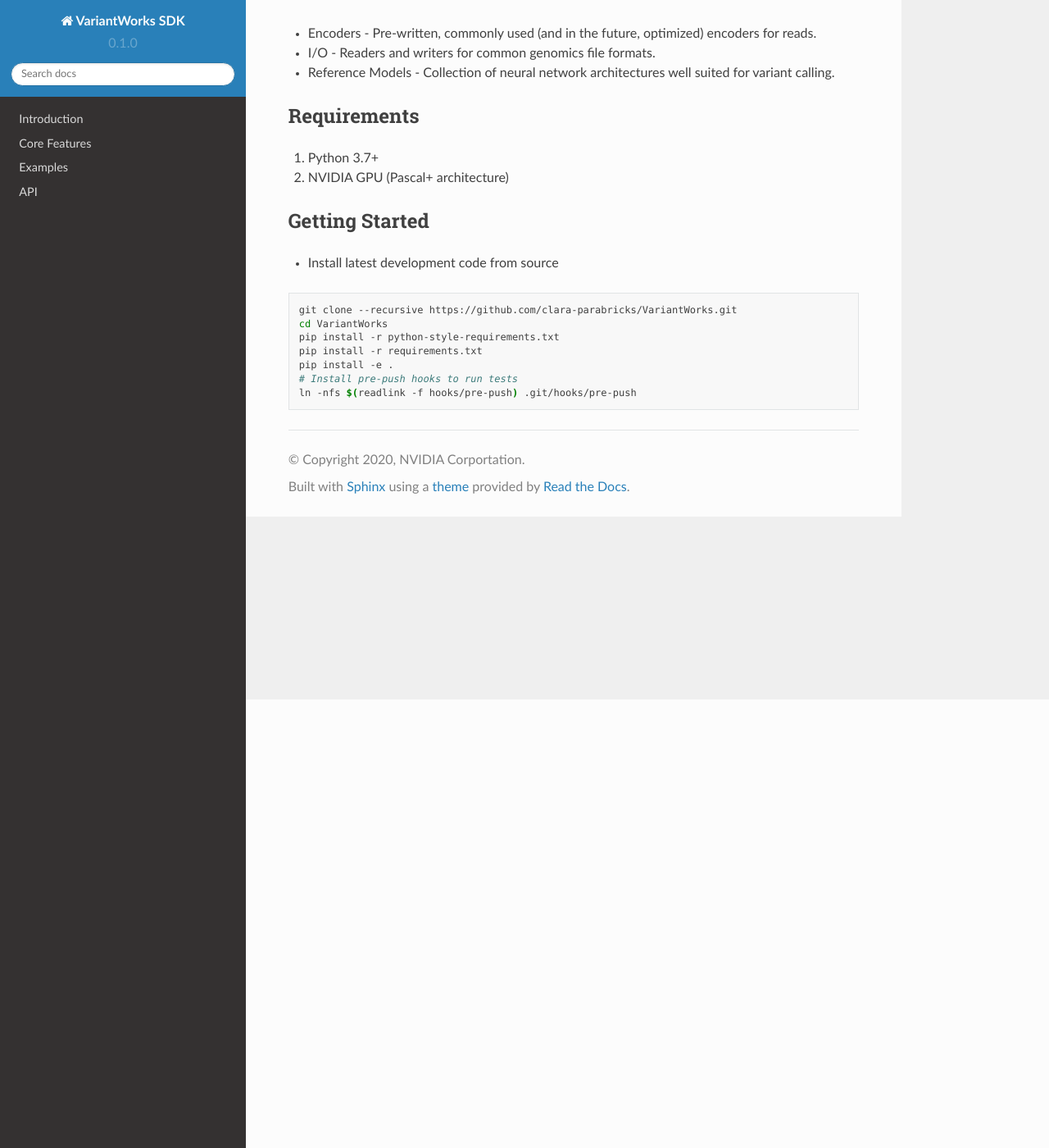
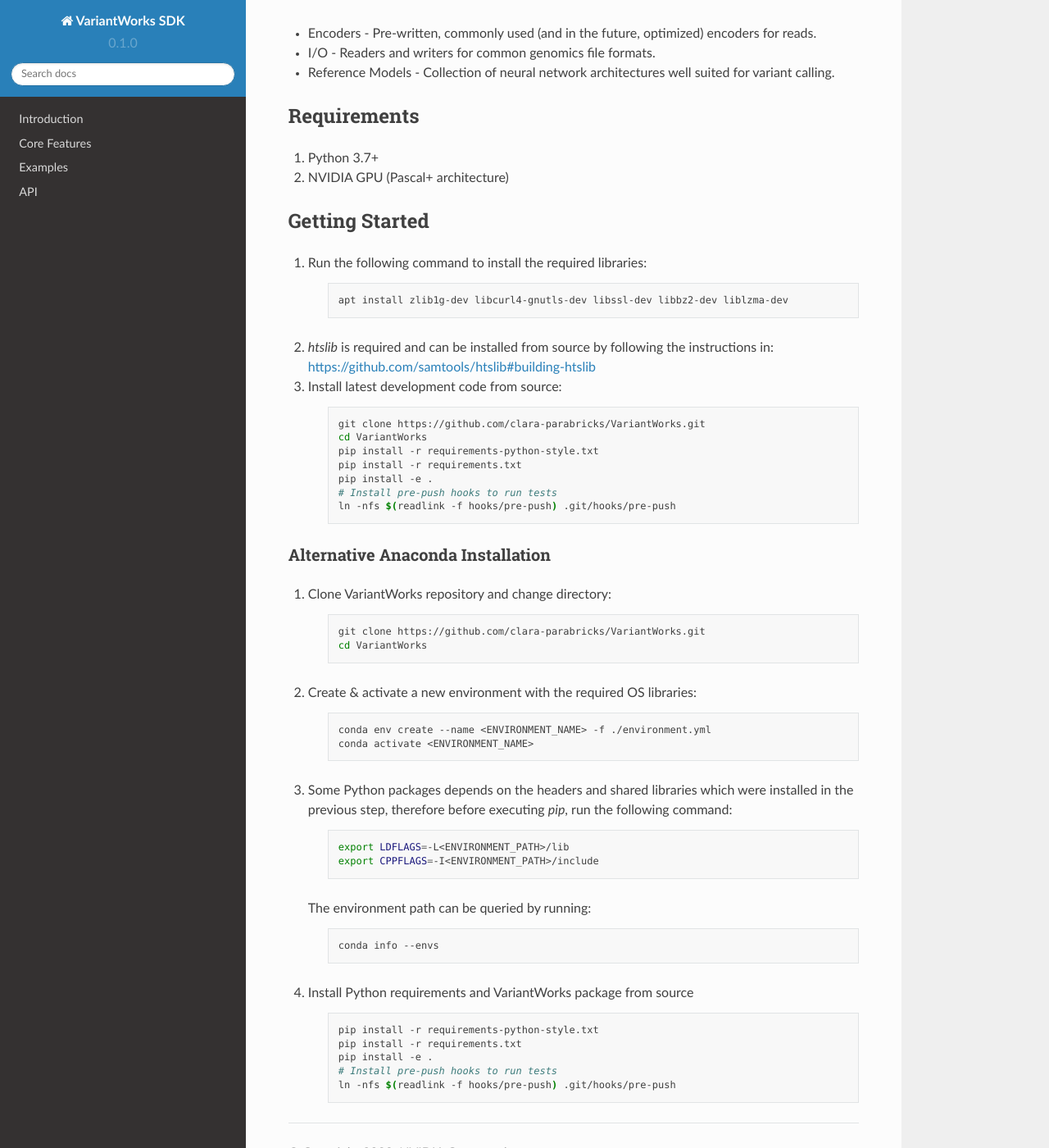
Before and after one commit to NVIDIA/VariantWorks, a Sphinx documentation site: the page built from docs/source/README.rst, in a window 1280 px wide and 1400 px high, scrolled down 547 px. Shown: the whole window at 82% size. Built offline with Sphinx 7.4.7 and the Read the Docs theme 2.0.0, drawn with Linux system fonts in a browser that asks for light colours.

Commit message:
Add alternative setup instructions through Anaconda

```diff
--- a/docs/source/README.rst
+++ b/docs/source/README.rst
@@ -31,14 +31,65 @@
 Getting Started
 ---------------
 
-* Install latest development code from source
+#. Run the following command to install the required libraries:
 
-.. code-block:: bash
+    .. code-block:: bash
 
-    git clone --recursive https://github.com/clara-parabricks/VariantWorks.git
-    cd VariantWorks
-    pip install -r python-style-requirements.txt
-    pip install -r requirements.txt
-    pip install -e .
-    # Install pre-push hooks to run tests
-    ln -nfs $(readlink -f hooks/pre-push) .git/hooks/pre-push
+        apt install zlib1g-dev libcurl4-gnutls-dev libssl-dev libbz2-dev liblzma-dev
+
+#. `htslib` is required and can be installed from source by following the instructions in: https://github.com/samtools/htslib#building-htslib
+
+
+#. Install latest development code from source:
+
+    .. code-block:: bash
+
+        git clone https://github.com/clara-parabricks/VariantWorks.git
+        cd VariantWorks
+        pip install -r requirements-python-style.txt
+        pip install -r requirements.txt
+        pip install -e .
+        # Install pre-push hooks to run tests
+        ln -nfs $(readlink -f hooks/pre-push) .git/hooks/pre-push
+
+Alternative Anaconda Installation
+~~~~~~~~~~~~~~~~~~~~~~~~~~~~~~~~~
+
+#. Clone VariantWorks repository and change directory:
+
+    .. code-block:: bash
+
+        git clone https://github.com/clara-parabricks/VariantWorks.git
+        cd VariantWorks
+
+
+#. Create & activate a new environment with the required OS libraries:
+
+    .. code-block:: bash
+
+        conda env create --name <ENVIRONMENT_NAME> -f ./environment.yml
+        conda activate <ENVIRONMENT_NAME>
+
+#. Some Python packages depends on the headers and shared libraries which were installed in the previous step,
+   therefore before executing `pip`, run the following command:
+
+    .. code-block:: bash
+
+        export LDFLAGS=-L<ENVIRONMENT_PATH>/lib
+        export CPPFLAGS=-I<ENVIRONMENT_PATH>/include
+
+   The environment path can be queried by running:
+
+    .. code-block:: bash
+
+        conda info --envs
+
+#. Install Python requirements and VariantWorks package from source
+
+    .. code-block:: bash
+
+        pip install -r requirements-python-style.txt
+        pip install -r requirements.txt
+        pip install -e .
+        # Install pre-push hooks to run tests
+        ln -nfs $(readlink -f hooks/pre-push) .git/hooks/pre-push
```
Also changed, not shown: environment.yml (added, +27 -0 lines), requirements-python-style.txt (renamed from python-style-requirements.txt), 1 other file.
